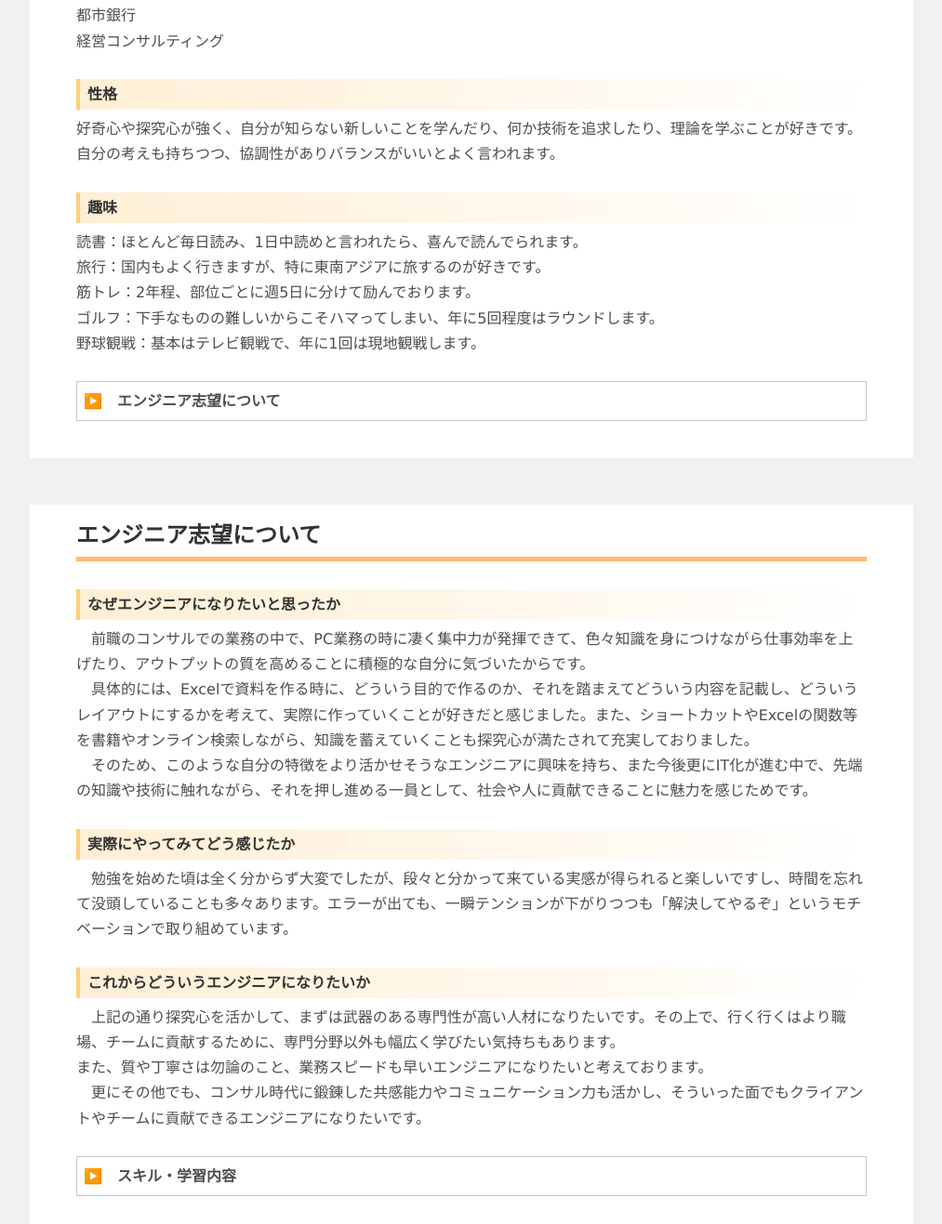
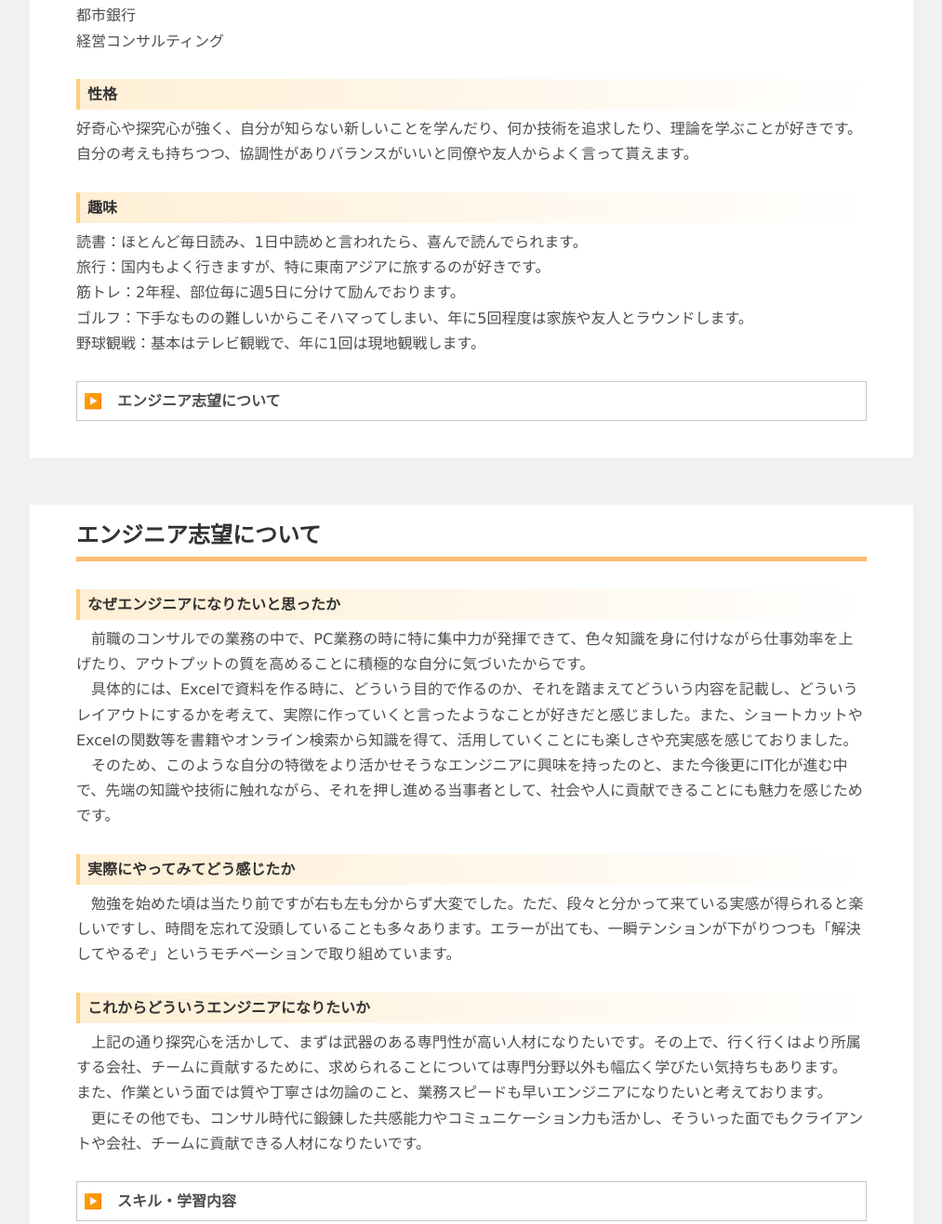
Before and after one commit to kiyot1k1/Portfolio, a plain HTML site: page index.html in a window 1280 px wide. Shown: the part 938-2255 px from the top of the page at 93% size, without its empty margins (133-1146 px from the left). Drawn offline with Linux system fonts and the light colour scheme; files that its build step writes are made by us from their sources.

Commit message:
Update index.html

```diff
--- a/index.html
+++ b/index.html
@@ -43,13 +43,13 @@
           <p>経営コンサルティング</p><br>
 
           <h3>性格</h3>
-          <p>好奇心や探究心が強く、自分が知らない新しいことを学んだり、何か技術を追求したり、理論を学ぶことが好きです。自分の考えも持ちつつ、協調性がありバランスがいいとよく言われます。</p><br>
+          <p>好奇心や探究心が強く、自分が知らない新しいことを学んだり、何か技術を追求したり、理論を学ぶことが好きです。自分の考えも持ちつつ、協調性がありバランスがいいと同僚や友人からよく言って貰えます。</p><br>
 
           <h3>趣味</h3>
           <p>読書：ほとんど毎日読み、1日中読めと言われたら、喜んで読んでられます。</p>
           <p>旅行：国内もよく行きますが、特に東南アジアに旅するのが好きです。</p>
-          <p>筋トレ：2年程、部位ごとに週5日に分けて励んでおります。</p>
-          <p>ゴルフ：下手なものの難しいからこそハマってしまい、年に5回程度はラウンドします。</p>
+          <p>筋トレ：2年程、部位毎に週5日に分けて励んでおります。</p>
+          <p>ゴルフ：下手なものの難しいからこそハマってしまい、年に5回程度は家族や友人とラウンドします。</p>
           <p>野球観戦：基本はテレビ観戦で、年に1回は現地観戦します。</p><br>
 
           <a class="btn" href="#reason">▶️　エンジニア志望について</a>
@@ -59,17 +59,17 @@
         <h2 id="reason">エンジニア志望について</h2>
 
           <h3>なぜエンジニアになりたいと思ったか</h3>
-          <p>　前職のコンサルでの業務の中で、PC業務の時に凄く集中力が発揮できて、色々知識を身につけながら仕事効率を上げたり、アウトプットの質を高めることに積極的な自分に気づいたからです。</p>
-          <p>　具体的には、Excelで資料を作る時に、どういう目的で作るのか、それを踏まえてどういう内容を記載し、どういうレイアウトにするかを考えて、実際に作っていくことが好きだと感じました。また、ショートカットやExcelの関数等を書籍やオンライン検索しながら、知識を蓄えていくことも探究心が満たされて充実しておりました。</p>
-          <p>　そのため、このような自分の特徴をより活かせそうなエンジニアに興味を持ち、また今後更にIT化が進む中で、先端の知識や技術に触れながら、それを押し進める一員として、社会や人に貢献できることに魅力を感じためです。</p><br>
+          <p>　前職のコンサルでの業務の中で、PC業務の時に特に集中力が発揮できて、色々知識を身に付けながら仕事効率を上げたり、アウトプットの質を高めることに積極的な自分に気づいたからです。</p>
+          <p>　具体的には、Excelで資料を作る時に、どういう目的で作るのか、それを踏まえてどういう内容を記載し、どういうレイアウトにするかを考えて、実際に作っていくと言ったようなことが好きだと感じました。また、ショートカットやExcelの関数等を書籍やオンライン検索から知識を得て、活用していくことにも楽しさや充実感を感じておりました。</p>
+          <p>　そのため、このような自分の特徴をより活かせそうなエンジニアに興味を持ったのと、また今後更にIT化が進む中で、先端の知識や技術に触れながら、それを押し進める当事者として、社会や人に貢献できることにも魅力を感じためです。</p><br>
 
           <h3>実際にやってみてどう感じたか</h3>
-          <p>　勉強を始めた頃は全く分からず大変でしたが、段々と分かって来ている実感が得られると楽しいですし、時間を忘れて没頭していることも多々あります。エラーが出ても、一瞬テンションが下がりつつも「解決してやるぞ」というモチベーションで取り組めています。</p><br>
+          <p>　勉強を始めた頃は当たり前ですが右も左も分からず大変でした。ただ、段々と分かって来ている実感が得られると楽しいですし、時間を忘れて没頭していることも多々あります。エラーが出ても、一瞬テンションが下がりつつも「解決してやるぞ」というモチベーションで取り組めています。</p><br>
 
           <h3>これからどういうエンジニアになりたいか</h3>
-          <p>　上記の通り探究心を活かして、まずは武器のある専門性が高い人材になりたいです。その上で、行く行くはより職場、チームに貢献するために、専門分野以外も幅広く学びたい気持ちもあります。</p>
-          <p>また、質や丁寧さは勿論のこと、業務スピードも早いエンジニアになりたいと考えております。</p>
-          <p>　更にその他でも、コンサル時代に鍛錬した共感能力やコミュニケーション力も活かし、そういった面でもクライアントやチームに貢献できるエンジニアになりたいです。</p><br>
+          <p>　上記の通り探究心を活かして、まずは武器のある専門性が高い人材になりたいです。その上で、行く行くはより所属する会社、チームに貢献するために、求められることについては専門分野以外も幅広く学びたい気持ちもあります。</p>
+          <p>また、作業という面では質や丁寧さは勿論のこと、業務スピードも早いエンジニアになりたいと考えております。</p>
+          <p>　更にその他でも、コンサル時代に鍛錬した共感能力やコミュニケーション力も活かし、そういった面でもクライアントや会社、チームに貢献できる人材になりたいです。</p><br>
 
           <a class="btn" href="#skill">▶️　スキル・学習内容</a>
       </div>
@@ -99,7 +99,7 @@
 
           <h3>学習するにあたり意識したこと</h3>
           <p>　書籍とドットインストールを中心に、できるだけ手を動かしながら行いました。</p>
-          <p>　基礎学習の段階かつ独学のため、進みたい気持ちを抑えてなるべく一つ一つきちんと理解しながら、不明点や気になる点はひたすらオンライン検索し、QiitaやYouTube等、その時に応じて活用できるツールを駆使しながら学習を進めました。</p><br>
+          <p>　基礎学習の段階かつ独学のため、進みたい気持ちを抑え、なるべく一つ一つきちんと理解することを意識して学習を進めました。不明点や気になる点が出た場合は立ち止ってオンライン検索し、QiitaやYouTube等、その時に応じて活用できるツールを駆使しながら解消するようにしておりました。</p><br>
 
           <h3>今後学びたい言語・スキル</h3>
           <p>・Java、Ruby、Python等の他のWEB系言語</p>
```
